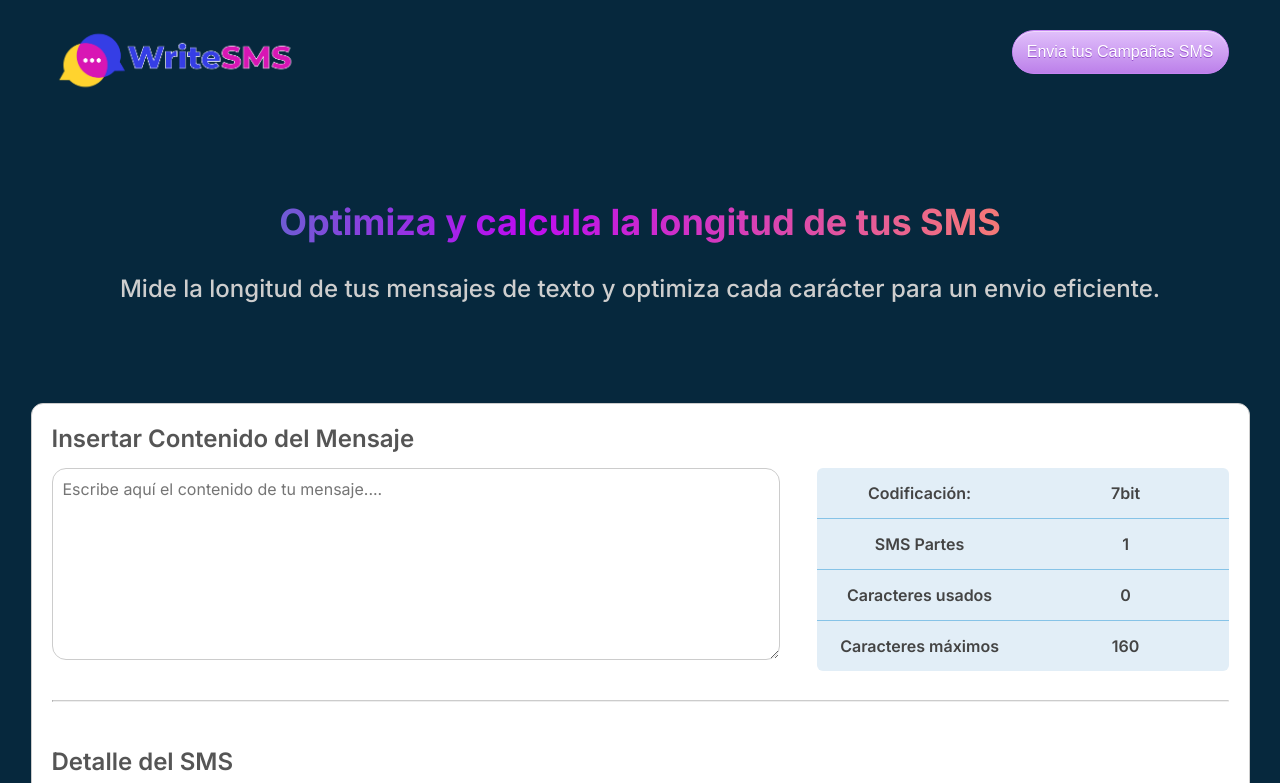
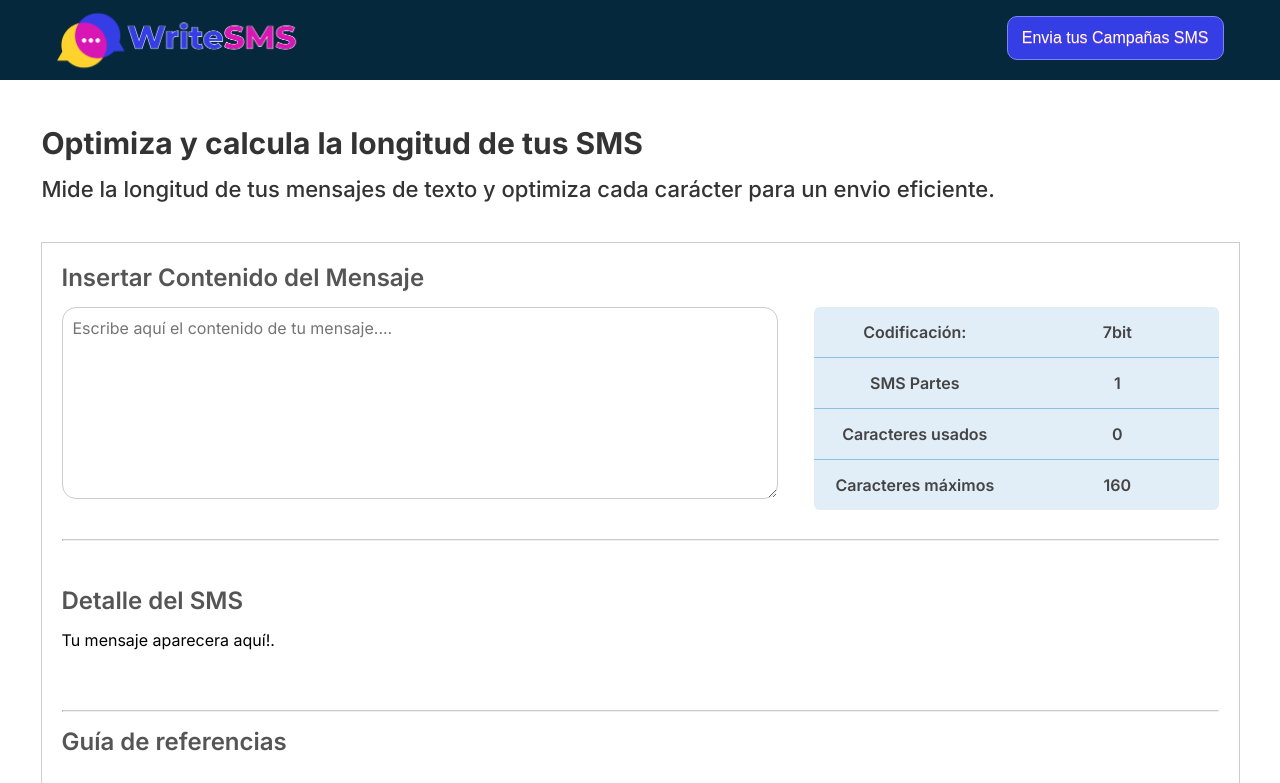
Before and after one commit to sslucasmv/smsapp, a plain HTML site: page index.html in a window 1280 px wide. Shown: the top 783 px of the page. Drawn offline with Linux system fonts and the light colour scheme.

Commit message:
diego cambios pedidos

```diff
--- a/css/estilos.css
+++ b/css/estilos.css
@@ -48,6 +48,7 @@ body {
         width: 100% !important;
        /* background-color: #fb9e9e !important;*/
         padding: 0 !important;
+        margin: 0;
     }
 
     .input-text-sms {
@@ -81,8 +82,16 @@ body {
 
 @media (1177px <= width) {
     .container-center {
-        width: 1177px !important;
+        width: 1157px !important;
     }
+
+    .container-center-header {
+        width: 1167px !important;
+        margin: 0 auto !important;
+    }
+
+
+
 
     .ds-block {display: none !important;}
 }
@@ -106,9 +115,7 @@ body {
     --bg-color-gradientes-sexto: linear-gradient(180deg, rgba(168,218,233,1) 7%, rgba(247,239,192,1) 21%, rgba(246,211,244,1) 100%);
 }
 
-
 /*  --- --- --- --- */
-
 
 .pt-15 {
     padding-top: 15px;
@@ -119,7 +126,7 @@ body {
 }
 
 body {
-   background-color: #06283d;
+   background-color: #fff;
 }
 
 .container-fluid {
@@ -129,12 +136,15 @@ body {
 .container-center {
     /*width: 1177px;*/
     margin:0 auto;
+}
+
+.pt20 {
     padding: 20px;
 }
 
 .container-center.box-center {
     border:1px solid #ccc;
-    border-radius:12px;
+
 }
 
 .container-center.box-shadow {
@@ -161,19 +171,7 @@ header {
     text-align: center;
     width: 100%;
     height: auto;
-    transition: background-color 0.4s;
-}
-
-/* Estilos sticky */
-.sticky {
-    position: fixed;
-    top: 0;
-    left: 0;
-    width: 100%;
-    color: #444;
-    background-color: #fffdf3; /* Color que cambia al hacer scroll */
-    z-index: 1000;
-    box-shadow: rgba(0,0,0,0.1) 0px 2px 4px 0; /* Sombra más transparente y menos extensa */
+    background-color: #06283d; ;
 }
 
 footer {
@@ -183,7 +181,7 @@ footer {
 }
 
 .main-wrapper {
-    margin-top: 80px !important;
+    margin-top: 30px !important;
 }
 
 .section-divider {
@@ -194,41 +192,36 @@ footer {
 section.center-text {
     display: flex;
     flex-direction: column;
-    justify-content: center;
-    padding-top: 60px;
+    justify-content: left;
+    text-align: left;
+    width: 1197px;
+    margin: 0   auto;
+    padding-top: 30px;
 }
 
 h1 {
     font-family: var(--font-family-primary);
-    font-size: 36px;
+    font-size: 30px;
+    padding-left: 0;
+    margin-left: 0;
+    margin-top: 15px;
 }
 
 .linear-wipe {
-    text-align: center;
-    background: linear-gradient(to right, hsl(188, 66%, 44%) 20%, #bc0cf1 40%, #f47878 60%, steelblue 80%);
-    background-size: 200% auto;
-    color: #000;
-    background-clip: text;
-    text-fill-color: transparent;
-    -webkit-background-clip: text;
-    -webkit-text-fill-color: transparent;
-    animation: shine 4s linear infinite;
+    text-align: left;
+    color: #333;
 }
 
-@keyframes shine {
-    to {
-        background-position: 100% center;
-    }
-}
-
-
 section.center-text p {
-    text-align: center;
+    text-align: left;
     font-family: var(--font-family-primary);
-    color: #cecece;
+    color: #333;
     font-weight: 500;
-    font-size: 24px;
-    margin-top: 30px;
+    font-size: 22px;
+    margin-top: 15px;
+    margin-bottom: 10px;
+    margin-left: 0;
+    padding-left: 0;
 }
 
 /* ===== ======header elements ======== ====== */
@@ -271,27 +264,24 @@ nav.navbar ul li a:hover {
 
 /* button demo  */
 .btn-demo {
-	box-shadow:inset 0px 1px 0px 0px #efdcfb;
-	background:linear-gradient(to bottom, #dfbdfa 5%, #bc80ea 100%);
-	background-color:#dfbdfa;
-	border-radius:28px;
-	border:1px solid #c584f3;
+	background-color:#353ee5;
+	border-radius:10px;
 	display:inline-block;
 	cursor:pointer;
 	color:#ffffff;
-    margin-top: 10px;
+    margin-top: 16px;
 	font-family:Arial;
 	font-size:16px;
 	padding:12px 14px;
 	text-decoration:none;
 	text-shadow:0px 1px 0px #9752cc;
+    border: 1px solid #7f85f0;
 }
+
 .btn-demo:hover {
-    box-shadow:inset 0px 1px 0px 0px #c19fd6;
-    background:linear-gradient(to bottom, #bc80ea 100%, #bc80ea 100%);
-    border:1px solid #b779e3;
+    background-color:#2830b9;
+}
 
-}
 .btn-demo:active {
 	position:relative;
 	top:1px;
@@ -314,7 +304,6 @@ nav.navbar ul li a:hover {
 
 .logo-nav img {
     width: 250px;
-
 }
 
 .logo-text {
@@ -325,9 +314,6 @@ nav.navbar ul li a:hover {
     margin-top: 0px;
 }
 
-.text-shadow-logo {
-    text-shadow: 1px 1px 0 rgb(218, 246, 255), -1px -1px 0 rgba(168, 218, 233, 1);
-}
 
 /* ================ app ====== content  =========================================== */
 
@@ -563,8 +549,6 @@ background-color: #ebebeb;
     background-color: #555;
 }
 
-
-
 /* Responsive Design */
 @media (max-width: 940px) {
     .menu {
@@ -597,7 +581,5 @@ background-color: #ebebeb;
         display: block;
     }
 
-
-
     .ds-block {display: block;}
 }
--- a/index.html
+++ b/index.html
@@ -11,82 +11,38 @@
     <link href="https://fonts.googleapis.com/css2?family=Inter:wght@100..900&display=swap" rel="stylesheet">
     <!-- js -->
     <script defer src="js/main.js"></script>
-    <script defer src="js/siteElements.js"></script>
-    <title>Mostrar input en div</title>
+
+    <title>Write SMS</title>
 </head>
 <body>
     <header id="header">
-        <div class="container-center">
-            <div class="content-nav-logo" style="width: 100%;">
+        <div class="container-center-header" style="padding: 0 !important;">
+            <div class="content-nav-logo">
                 <div class="logo-content">
                     <div class="logo-nav">
                         <a href="#">
-                        <img src="img/TRANSPARENTE.png" alt="logo writter sms" />
+                            <img src="img/logowsms.png" alt="logo writter sms" />
                         </a>
-
                     </div><!-- logo nav -->
-
-                <!--<nav class="navbar">
-                    <ul class="menu" id="menu">
-                        <li><a href="#">Home</a></li>
-                        <li><a href="#">Productos</a></li>
-                        <li><a href="#">Nosotros</a></li>
-                        <li><a href="#">Contacto</a></li>
-                        <button class="btn-demo ds-block">Obtener demo</button>
-                    </ul>
-                </nav>-->
                     <div class="button-demo">
                         <button class="btn-demo">Envia tus Campañas SMS</button>
                     </div>
                 </div>
-
-
-
             </div><!-- content nav logo -->
         </div>
     </header>
-    <!--
-    <header id="header">
-        <div class="container-center">
-            <div class="top-buttons"></div>
-            <div class="content-nav-logo">
-                <div class="logo-content">
-                    <div class="logo-nav">
-                        <a href="#">
-                            <img src="logosmsw.png" alt="logo writter sms" />
-                        </a>
-                       <span class="logo-text text-shadow-logo" id="logoText">
-                            &nbsp;
-                        </span>
-                    </div>
-                    <nav class="navbar">
-                        <ul>
-                            <li><a href="">Home</a></li>
-                            <li><a href="">Productos</a></li>
-                            <li><a href="">Precios</a></li>
-                            <li><a href="">Documentacion</a></li>
-                            <li><a href="">Contacto</a></li>
-                        </ul>
-                    </nav>
-                </div>
-
-                <div class="button-demo"><button class="btn-demo">Obtener demo</button></div>
-            </div>
-        </div>
-    </header>-->
 
     <section class="center-text">
-            <div class="container-center">
+
             <h1 class="linear-wipe">Optimiza y calcula la longitud de tus SMS</h1>
             <p>
                 Mide la longitud de tus mensajes de texto y optimiza cada carácter para un envio eficiente.
             </p>
-            </div>
+
     </section>
 
-
     <div class="container-fluid main-wrapper">
-        <div class="container-center box-center box-shadow bg-white">
+        <div class="container-center pt20 box-center bg-white">
             <h2 class="main-title">Insertar Contenido del Mensaje</h2>
             <div class="content-sms">
                 <div class="content-sms-writer">
```
Also changed, not shown: img/logowsms.png (added), 1 other file. Lines whose indentation alone changed are shown as unchanged.
